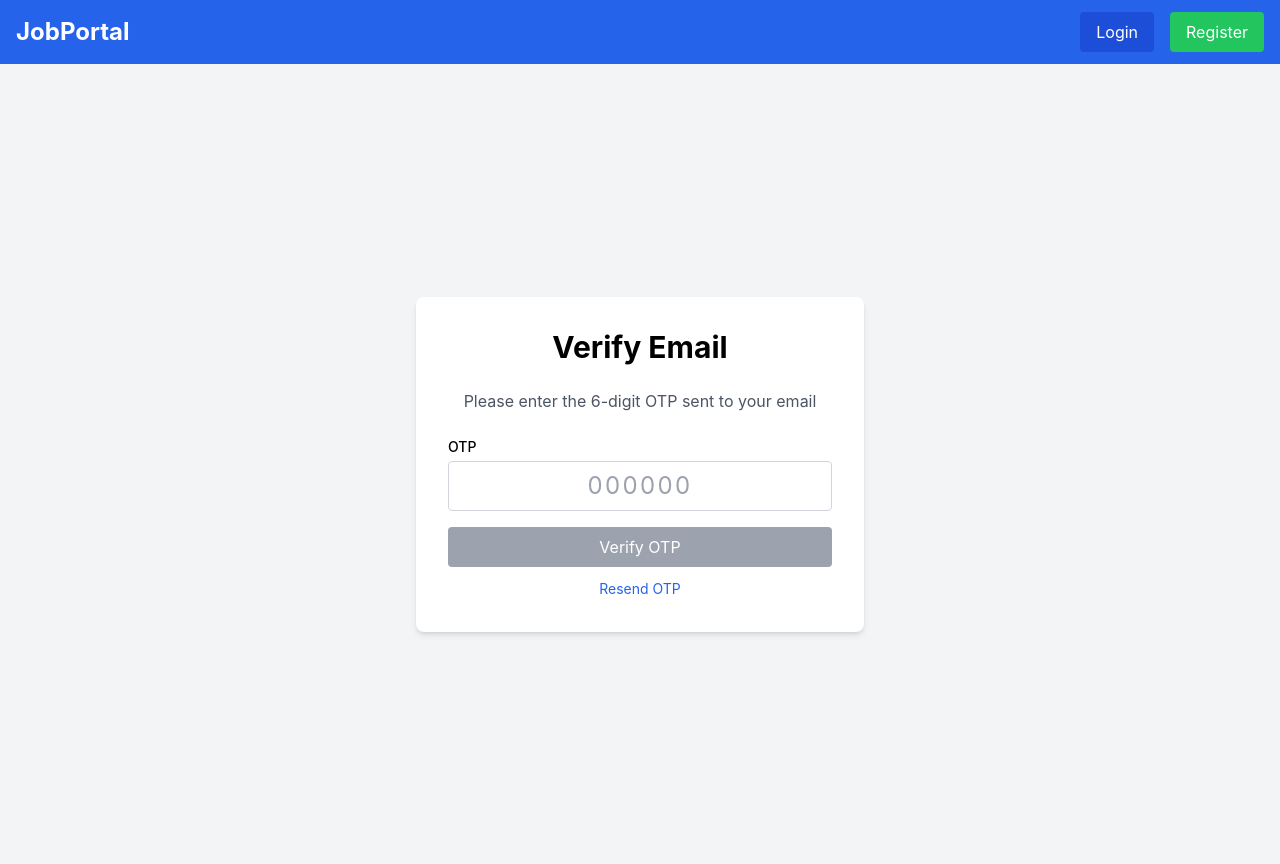
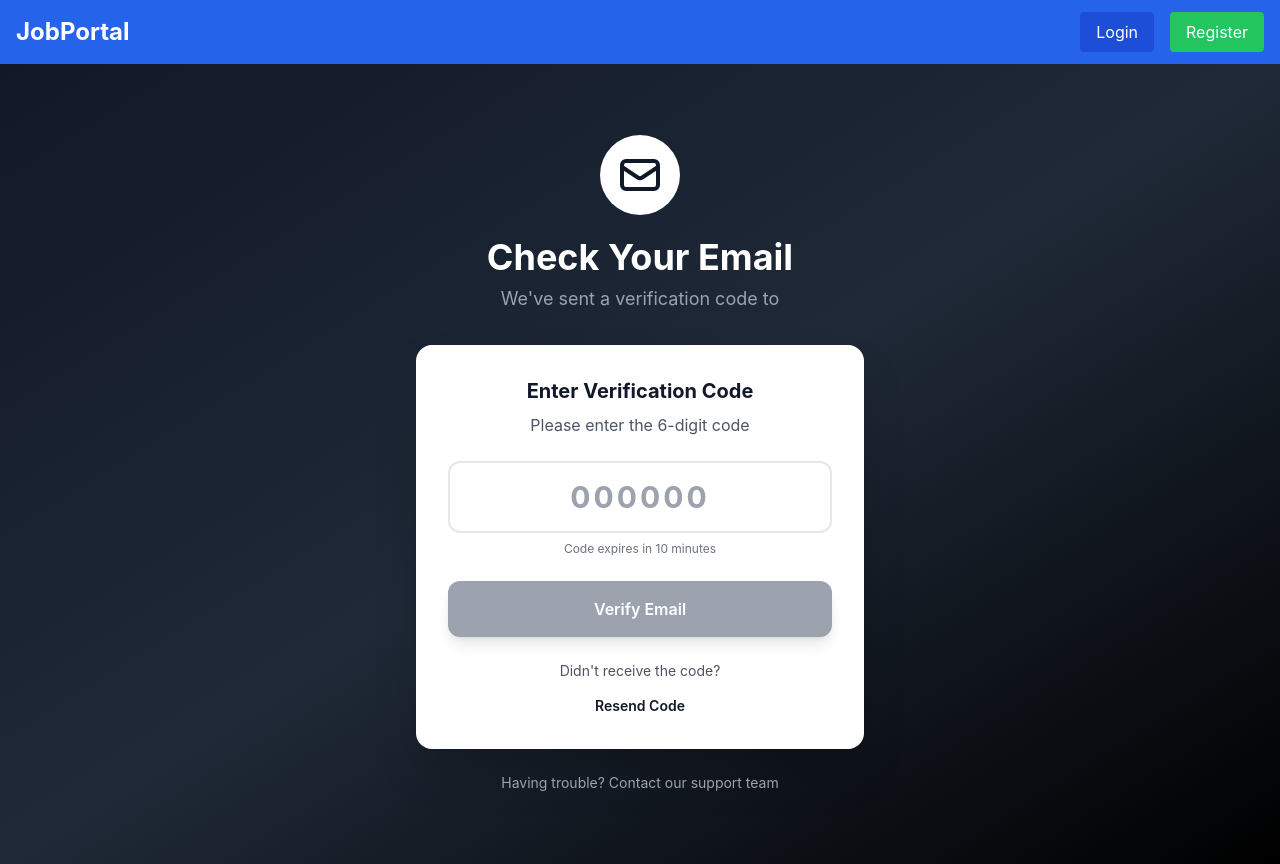
Before and after one commit to SamarthHegde046/AI-Technical-Interviewer, a React (Create React App) app: page /verify-otp in a window 1280 px wide. Built offline with nearby package versions, Linux system fonts and the light colour scheme.

Commit message:
Updated by sam:Job portal

```diff
--- a/src/pages/VerifyOTP.js
+++ b/src/pages/VerifyOTP.js
@@ -1,5 +1,5 @@
 // pages/VerifyOTP.js
-import React, { useState } from 'react';
+import React, { useState, useEffect } from 'react';
 import { useNavigate, useLocation } from 'react-router-dom';
 import { authAPI } from '../utils/api';
 
@@ -12,6 +12,13 @@ const VerifyOTP = ({ onLogin }) => {
   const location = useLocation();
   const userId = location.state?.userId;
   const email = location.state?.email;
+  const otpProvided = location.state?.otpProvided;
+
+  useEffect(() => {
+    if (otpProvided) {
+      setSuccess(`Email service unavailable. Use this OTP: ${otpProvided}`);
+    }
+  }, [otpProvided]);
 
   const handleSubmit = async (e) => {
     e.preventDefault();
@@ -30,69 +37,95 @@ const VerifyOTP = ({ onLogin }) => {
     } finally {
       setLoading(false);
     }
-  }
+  };
 
   const handleResendOTP = async () => {
     setError('');
     setSuccess('');
 
     try {
-      await authAPI.resendOTP({ userId });
+      const response = await authAPI.resendOTP({ userId });
+
+      // Check if OTP is returned in response (email failed)
+      if (response.data.otp) {
+        setSuccess(`OTP: ${response.data.otp} (Email service unavailable)`);
+      } else {
         setSuccess('OTP resent successfully! Check your email.');
+      }
     } catch (err) {
       setError(err.response?.data?.message || 'Failed to resend OTP');
     }
   };
 
   return (
-    <div className="min-h-screen flex items-center justify-center bg-gray-100 py-12 px-4">
-      <div className="max-w-md w-full bg-white rounded-lg shadow-md p-8">
-        <h2 className="text-3xl font-bold text-center mb-6">Verify Email</h2>
-        <p className="text-center text-gray-600 mb-6">
-          Please enter the 6-digit OTP sent to your email
-        </p>
+    <div className="min-h-screen bg-gradient-to-br from-gray-900 via-gray-800 to-black flex items-center justify-center py-12 px-4">
+      <div className="max-w-md w-full">
+        <div className="text-center mb-8">
+          <div className="inline-block p-4 bg-white rounded-full mb-4">
+            <svg className="w-12 h-12 text-gray-900" fill="none" stroke="currentColor" viewBox="0 0 24 24">
+              <path strokeLinecap="round" strokeLinejoin="round" strokeWidth="2" d="M3 8l7.89 5.26a2 2 0 002.22 0L21 8M5 19h14a2 2 0 002-2V7a2 2 0 00-2-2H5a2 2 0 00-2 2v10a2 2 0 002 2z" />
+            </svg>
+          </div>
+          <h1 className="text-4xl font-bold text-white mb-2">Check Your Email</h1>
+          <p className="text-gray-400 text-lg">We've sent a verification code to</p>
+          <p className="text-white font-semibold mt-1">{email}</p>
+        </div>
+
+        <div className="bg-white rounded-2xl shadow-2xl p-8">
+          <h3 className="text-xl font-bold text-gray-900 mb-2 text-center">Enter Verification Code</h3>
+          <p className="text-gray-600 text-center mb-6">Please enter the 6-digit code</p>
 
           {error && (
-          <div className="bg-red-100 border border-red-400 text-red-700 px-4 py-3 rounded mb-4">
-            {error}
+            <div className="bg-red-50 border-l-4 border-red-500 text-red-700 p-4 rounded mb-6">
+              <p className="text-sm">{error}</p>
             </div>
           )}
 
           {success && (
-          <div className="bg-green-100 border border-green-400 text-green-700 px-4 py-3 rounded mb-4">
-            {success}
+            <div className="bg-green-50 border-l-4 border-green-500 text-green-700 p-4 rounded mb-6">
+              <p className="text-sm">{success}</p>
             </div>
           )}
 
-        <form onSubmit={handleSubmit} className="space-y-4">
+          <form onSubmit={handleSubmit} className="space-y-6">
             <div>
-            <label className="block text-sm font-medium mb-1">OTP</label>
               <input
                 type="text"
                 required
                 maxLength="6"
-              className="w-full px-3 py-2 border border-gray-300 rounded text-center text-2xl tracking-widest focus:outline-none focus:ring-2 focus:ring-blue-500"
+                className="w-full px-4 py-4 border-2 border-gray-200 rounded-xl text-center text-3xl tracking-widest font-bold focus:outline-none focus:border-gray-900 transition-colors"
                 value={otp}
                 onChange={(e) => setOtp(e.target.value.replace(/\D/g, ''))}
                 placeholder="000000"
               />
+              <p className="text-xs text-gray-500 text-center mt-2">Code expires in 10 minutes</p>
             </div>
 
             <button
               type="submit"
               disabled={loading || otp.length !== 6}
-            className="w-full bg-blue-600 text-white py-2 rounded hover:bg-blue-700 disabled:bg-gray-400"
+              className="w-full bg-gray-900 text-white py-4 rounded-xl font-semibold hover:bg-gray-800 disabled:bg-gray-400 transition-all duration-300 transform hover:scale-105 shadow-lg"
             >
-            {loading ? 'Verifying...' : 'Verify OTP'}
+              {loading ? 'Verifying...' : 'Verify Email'}
             </button>
           </form>
 
+          <div className="mt-6 text-center">
+            <p className="text-gray-600 text-sm mb-3">Didn't receive the code?</p>
             <button
               onClick={handleResendOTP}
-          className="w-full mt-3 text-blue-600 hover:underline text-sm"
+              className="text-gray-900 font-semibold hover:underline text-sm"
             >
-          Resend OTP
+              Resend Code
             </button>
+          </div>
+        </div>
+
+        <div className="mt-6 text-center">
+          <p className="text-gray-400 text-sm">
+            Having trouble? Contact our support team
+          </p>
+        </div>
       </div>
     </div>
   );
```
Lines whose indentation alone changed are shown as unchanged.
